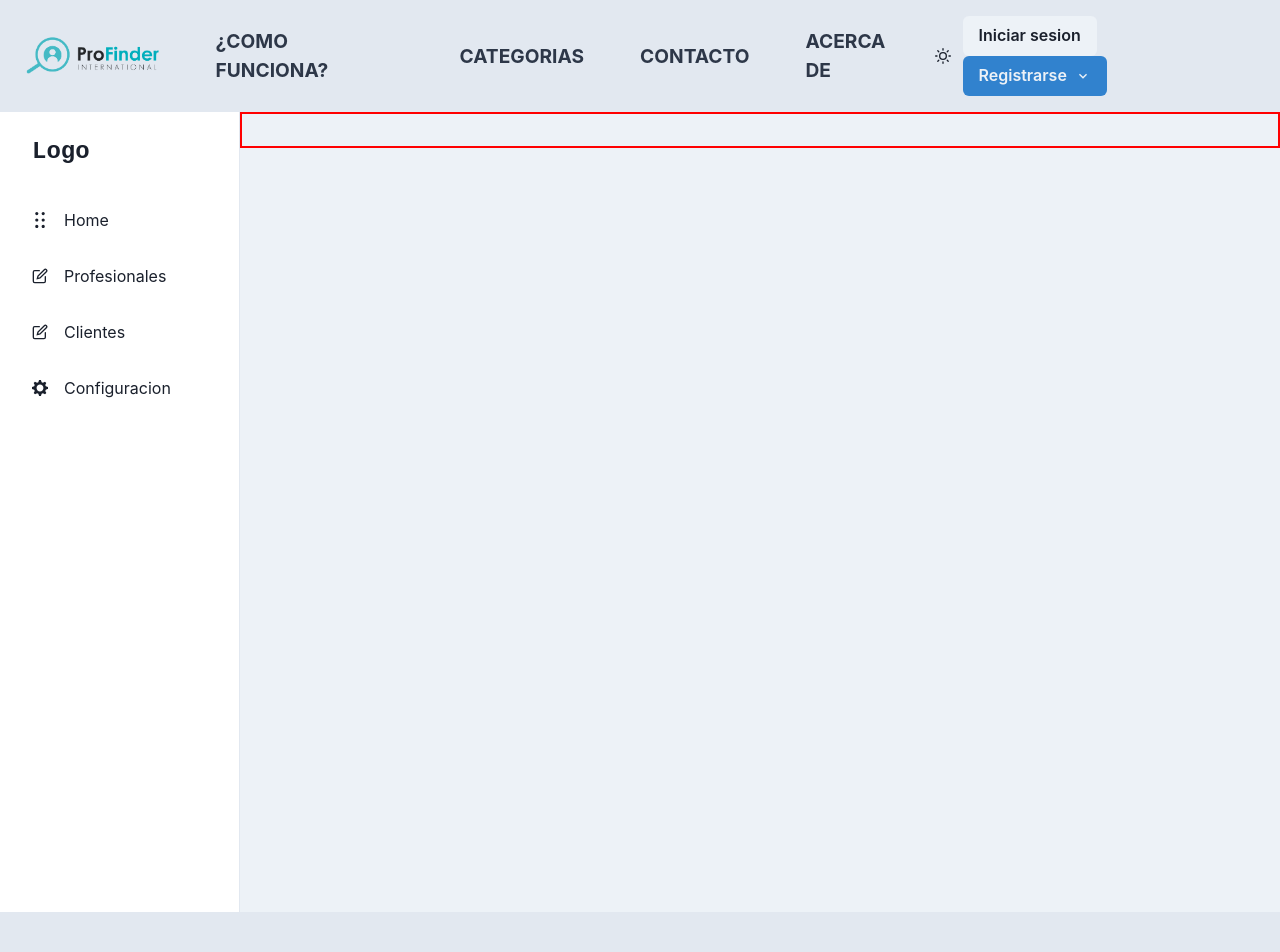
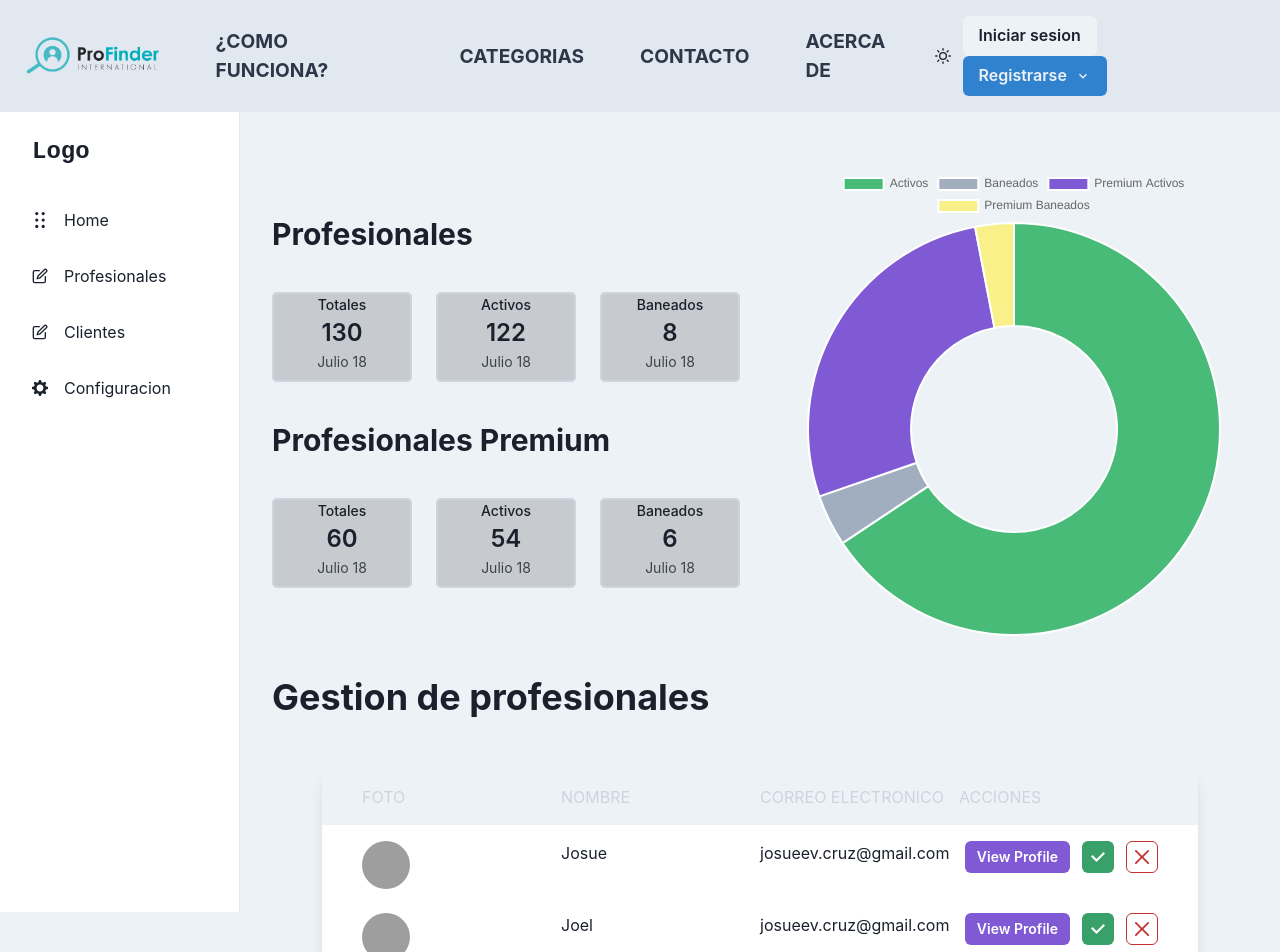
Before and after one commit to JosueEC/Profinder-client, a React (Vite) app: page /dashboardAdmin in a window 1280 px wide. Shown: the top 952 px of the page. Built offline with nearby package versions, Linux system fonts and the light colour scheme; grey boxes are pictures that could not be loaded.

Commit message:
Diseño de la maqueta para la vista de gestion de profesionales en la dashboard admin

```diff
--- a/package.json
+++ b/package.json
@@ -18,11 +18,13 @@
     "@emotion/react": "^11.11.1",
     "@emotion/styled": "^11.11.0",
     "axios": "^1.4.0",
+    "chart.js": "^4.3.0",
     "firebase": "^10.0.0",
     "framer-motion": "^10.12.18",
     "jwt-decode": "^3.1.2",
     "leaflet": "^1.9.4",
     "react": "^18.2.0",
+    "react-chartjs-2": "^5.2.0",
     "react-dom": "^18.2.0",
     "react-hook-form": "^7.45.1",
     "react-icons": "^4.10.1",
--- a/src/components/navBar/Navbar.jsx
+++ b/src/components/navBar/Navbar.jsx
@@ -12,7 +12,7 @@ import {
   Button,
 } from "@chakra-ui/react";
 import { ChevronDownIcon, HamburgerIcon } from "@chakra-ui/icons";
-import { useLocation, useNavigate } from "react-router-dom";
+import { useNavigate } from "react-router-dom";
 import DarkModeToggle from "../../utils/Darkmode/DarkmodeToggle";
 import Logo from "../../assets/categoriesIcons/Logo.png";
 //import SearchBar from '../SearchBar/SearchBar'
@@ -27,8 +27,14 @@ const Navbar = () => {
   // const isCategoriesRoute = location.pathname === '/categories'
 
   return (
-    <nav>
+    <nav style={{
+      position: 'sticky',
+      top: 0,
+      zIndex: 100
+    }}>
       <Flex
+        position='sticky'
+        top='0px'
         justifyContent="space-between"
         alignItems="center"
         padding={4}
--- a/src/views/DashboardAdmin/components/DashContent/ContainerContent.jsx
+++ b/src/views/DashboardAdmin/components/DashContent/ContainerContent.jsx
@@ -1,98 +1,108 @@
-import { Button } from '@chakra-ui/button'
-import { Box, Container, Flex, Heading, Stack } from '@chakra-ui/layout'
+import { Container, Flex, Heading, Stack } from '@chakra-ui/layout'
+import Statistic from '../../singleComponents/Statistic'
+import UsersTable from '../UsersTable/UsersTable'
+import { Chart as ChartJS, ArcElement, Tooltip, Legend } from 'chart.js'
+import { Doughnut } from 'react-chartjs-2'
+
+ChartJS.register(ArcElement, Tooltip, Legend)
 
 export default function ContainerContent () {
+  const data = {
+    labels: [
+      'Activos',
+      'Baneados',
+      'Premium Activos',
+      'Premium Baneados'
+    ],
+    datasets: [{
+      label: 'Total',
+      data: [130, 8, 54, 6],
+      backgroundColor: [
+        '#48BB78',
+        '#A0AEC0',
+        '#805AD5',
+        '#FAF089'
+      ],
+      hoverOffset: 4
+    }]
+  }
+
   return (
     <Container maxW='7xl'>
       <Stack
         align='center'
+        justify='center'
         spacing={{ base: 8, md: 10 }}
-        py={{ base: 20, md: 28 }}
+        py={{ base: 20, md: 10 }}
         direction={{ base: 'column', md: 'row' }}
       >
-        <Stack flex={1} spacing={{ base: 5, md: 10 }}>
-          <Heading
-            lineHeight={1.1}
-            fontWeight={600}
-            fontSize={{ base: '3xl', sm: '4xl', lg: '6xl' }}
+        <Stack // Contenedor stats
+          flex={1}
+          spacing={{ base: 5, md: 10 }}
+          width={{ base: '100%', md: '50%' }}
+        >
+          <Heading size='lg'>Profesionales</Heading>
+          <Stack // bloque de stats
+            spacing={{ base: 4, sm: 6 }}
+            direction={{ base: 'column', sm: 'row' }}
           >
-            <Text
-              as='span'
-              position='relative'
-              _after={{
-                content: "''",
-                width: 'full',
-                height: '30%',
-                position: 'absolute',
-                bottom: 1,
-                left: 0,
-                bg: 'red.400',
-                zIndex: -1
-              }}
-            >
-              Write once,
-            </Text>
-            <br />
-            <Text as='span' color='red.400'>
-              use everywhere!
-            </Text>
-          </Heading>
-          <Text color='gray.500'>
-            Snippy is a rich coding snippets app that lets you create your own
-            code snippets, categorize them, and even sync them in the cloud so
-            you can use them anywhere. All that is free!
-          </Text>
+            <Statistic
+              label='Totales'
+              number={130}
+              helpText='Julio 18'
+            />
+            <Statistic
+              label='Activos'
+              number={122}
+              helpText='Julio 18'
+            />
+            <Statistic
+              label='Baneados'
+              number={8}
+              helpText='Julio 18'
+            />
+          </Stack>
+          <Heading size='lg'>Profesionales Premium</Heading>
           <Stack
             spacing={{ base: 4, sm: 6 }}
             direction={{ base: 'column', sm: 'row' }}
           >
-            <Button
-              rounded='full'
-              size='lg'
-              fontWeight='normal'
-              px={6}
-              colorScheme='red'
-              bg='red.400'
-              _hover={{ bg: 'red.500' }}
-            >
-              Get started
-            </Button>
-            <Button
-              rounded='full'
-              size='lg'
-              fontWeight='normal'
-              px={6}
-            >
-              How It Works
-            </Button>
+            <Statistic
+              label='Totales'
+              number={60}
+              helpText='Julio 18'
+            />
+            <Statistic
+              label='Activos'
+              number={54}
+              helpText='Julio 18'
+            />
+            <Statistic
+              label='Baneados'
+              number={6}
+              helpText='Julio 18'
+            />
           </Stack>
         </Stack>
-        <Flex
+        <Flex // contenedor tabla
           flex={1}
+          direction='column'
           justify='center'
           align='center'
           position='relative'
           w='full'
         >
-          <Box
-            position='relative'
-            height='300px'
-            rounded='2xl'
-            boxShadow='2xl'
-            width='full'
-            overflow='hidden'
-          >
-            <Image
-              alt='Hero Image'
-              fit='cover'
-              align='center'
-              w='100%'
-              h='100%'
-              src='https://images.unsplash.com/photo-1499951360447-b19be8fe80f5?ixlib=rb-1.2.1&ixid=MXwxMjA3fDB8MHxwaG90by1wYWdlfHx8fGVufDB8fHw%3D&auto=format&fit=crop&w=800&q=80'
-            />
-          </Box>
+          <Doughnut
+            data={data}
+            style={{
+              width: '400px',
+              height: '400px'
+            }}
+          />
         </Flex>
       </Stack>
+      <Heading>Gestion de profesionales</Heading>
+      <UsersTable />
     </Container>
   )
 }
--- a/src/views/DashboardAdmin/components/Sidebar/Sidebar.jsx
+++ b/src/views/DashboardAdmin/components/Sidebar/Sidebar.jsx
@@ -8,11 +8,12 @@ import {
 } from '@chakra-ui/react'
 import SidebarContent from './SidebarContent'
 import MobileNav from './MobileNav'
+import ContainerContent from '../DashContent/ContainerContent'
 
-export default function Sidebar ({ children }) {
+export default function Sidebar () {
   const { isOpen, onOpen, onClose } = useDisclosure()
   return (
-    <Box
+    <Box // contenedor principal
       minH='100vh'
       bg={useColorModeValue('gray.100', 'gray.900')}
     >
@@ -35,8 +36,11 @@ export default function Sidebar ({ children }) {
       </Drawer>
       {/* mobilenav */}
       <MobileNav display={{ base: 'flex', md: 'none' }} onOpen={onOpen} />
-      <Box ml={{ base: 0, md: 60 }} p='4' border='solid 2px red'>
-        {children}
+      <Box
+        ml={{ base: 0, md: 60 }}
+        p='4'
+      >
+        <ContainerContent />
       </Box>
     </Box>
   )
--- a/src/views/DashboardAdmin/components/Sidebar/SidebarContent.jsx
+++ b/src/views/DashboardAdmin/components/Sidebar/SidebarContent.jsx
@@ -18,7 +18,7 @@ export default function SidebarContent ({ onClose, ...rest }) {
   ]
 
   return (
-    <Box
+    <Box // barra lateral sidebar
       bg={useColorModeValue('white', 'gray.900')}
       borderRight='1px'
       borderRightColor={useColorModeValue('gray.200', 'gray.700')}
--- /dev/null
+++ b/src/views/DashboardAdmin/components/UsersTable/UsersTable.jsx
@@ -0,0 +1,137 @@
+import { Button, ButtonGroup, IconButton } from '@chakra-ui/button'
+import { useColorModeValue } from '@chakra-ui/color-mode'
+import { Flex, SimpleGrid, Stack } from '@chakra-ui/layout'
+import { CheckIcon, CloseIcon } from '@chakra-ui/icons'
+import { Avatar } from '@chakra-ui/avatar'
+
+export default function UsersTable () {
+  const data = [
+    {
+      name: 'Josue',
+      created: '7 days ago'
+    },
+    {
+      name: 'Joel',
+      created: '23 hours ago'
+    },
+    {
+      name: 'Arturo',
+      created: 'A few seconds ago'
+    },
+    {
+      name: 'Mario',
+      created: 'A few hours ago'
+    }
+  ]
+  const bg = useColorModeValue('white', 'gray.800')
+  const bg2 = useColorModeValue('white', 'gray.800')
+  const bg3 = useColorModeValue('gray.100', 'gray.700')
+  return (
+    <Flex // Container tabla
+      w='full'
+      p={50}
+      alignItems='center'
+      justifyContent='center'
+    >
+      <Stack // Tabla
+        direction={{
+          base: 'column'
+        }}
+        w='full'
+        bg={{
+          md: bg
+        }}
+        shadow='lg'
+      >
+        <SimpleGrid // Encabezado tabla
+          // border='solid 2px red'
+          spacingY={3}
+          columns={{
+            base: 1,
+            md: 4
+          }}
+          w={{
+            base: 120,
+            md: 'full'
+          }}
+          textTransform='uppercase'
+          bg={bg3}
+          color='gray.300'
+          py={{
+            base: 1,
+            md: 4
+          }}
+          px={{
+            base: 2,
+            md: 10
+          }}
+          visibility={{
+            base: 'hidden',
+            md: 'visible'
+          }}
+          fontSize='md'
+        >
+          <span>Foto</span>
+          <span>Nombre</span>
+          <span>correo electronico</span>
+          <span>acciones</span>
+        </SimpleGrid>
+        {data.map((token, tid) => {
+          return (
+            <Flex // Elemento tabla
+              direction={{
+                base: 'row',
+                md: 'column'
+              }}
+              bg={bg2}
+              key={tid}
+            >
+              <SimpleGrid // Renglon tabla
+                spacingY={3}
+                columns={{
+                  base: 1,
+                  md: 4
+                }}
+                w='full'
+                py={2}
+                px={10}
+              >
+                <Avatar name='Dan Abrahmov' src='https://bit.ly/dan-abramov' />
+                <span>{token.name}</span>
+                <Flex>
+                  josueev.cruz@gmail.com
+                </Flex>
+                <Flex
+                  justify={{
+                    md: 'end'
+                  }}
+                >
+                  <ButtonGroup variant='solid' size='sm' spacing={3}>
+                    <Button
+                      size='sm'
+                      variant='solid'
+                      colorScheme='purple'
+                    >
+                      View Profile
+                    </Button>
+                    <IconButton
+                      colorScheme='green'
+                      icon={<CheckIcon />}
+                      aria-label='Edit'
+                    />
+                    <IconButton
+                      colorScheme='red'
+                      variant='outline'
+                      icon={<CloseIcon />}
+                      aria-label='Delete'
+                    />
+                  </ButtonGroup>
+                </Flex>
+              </SimpleGrid>
+            </Flex>
+          )
+        })}
+      </Stack>
+    </Flex>
+  )
+}
--- /dev/null
+++ b/src/views/DashboardAdmin/singleComponents/Statistic.jsx
@@ -0,0 +1,24 @@
+/* eslint-disable react/prop-types */
+import { useColorModeValue } from '@chakra-ui/color-mode'
+import {
+  Stat,
+  StatHelpText,
+  StatLabel,
+  StatNumber
+} from '@chakra-ui/stat'
+
+export default function Statistic ({ label, number, helpText }) {
+  return (
+    <Stat
+      border='solid 2px'
+      borderColor='gray.300'
+      bg={useColorModeValue('blackAlpha.300', 'blackAlpha.300')}
+      textAlign='center'
+      borderRadius='0.3rem'
+    >
+      <StatLabel>{label}</StatLabel>
+      <StatNumber>{number}</StatNumber>
+      <StatHelpText>{helpText}</StatHelpText>
+    </Stat>
+  )
+}
```
Also changed, not shown: 1 other file (tests, documents, lock files or other folders).
